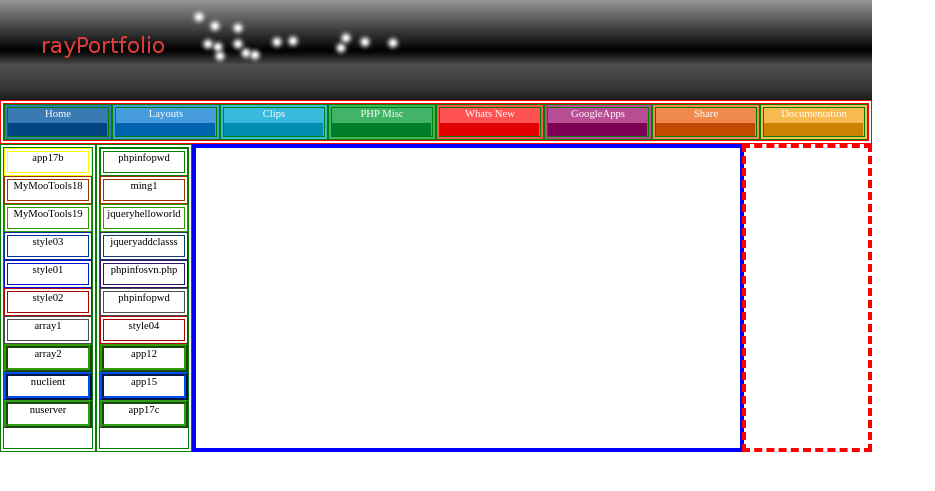
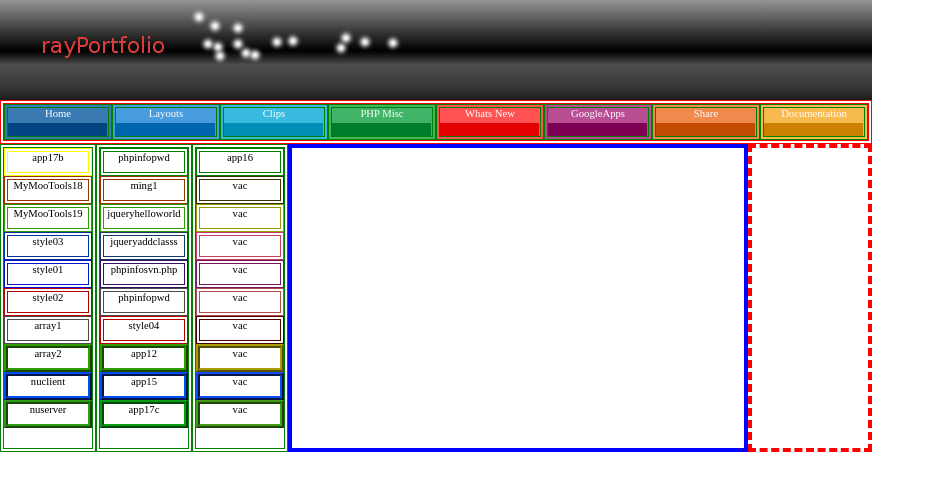
Before and after one commit to RaymondByczko/portfoliobase, a PHP site: page / in a window 1280 px wide. Shown: the top 491 px of the page, without its empty margins (0-935 px from the left). Run offline with PHP 8.4, Linux system fonts and the light colour scheme.

Commit message:
self-RByczko; 2013-11-24 Nov 24; Reorganized portfolio; added app16.

```diff
--- a/public_html/portfolio/css/gen_styles_portfolio.css
+++ b/public_html/portfolio/css/gen_styles_portfolio.css
@@ -2,6 +2,7 @@
 <!-- @author Raymond Byczko -->
 <!-- @change_history self-RByczko, 2013-06-09 June 9, Adjusted masthead for chromium. -->
 <!-- @change_history self-RByczko, 2013-11-16 Nov 17, Added css for new menu items. -->
+<!-- @change_history self-RByczko, 2013-11-24 Nov 24, Added css for new menu items. -->
 li {display: none; }
 #masthead_id {
 
@@ -35,6 +36,7 @@ background: -webkit-linear-gradient(top, #959595 0%, #0d0d0d 46%, #010101 50%, #
 #documentationb_id {background: #cc8101 }
 #left_a_id { border: green double 4px }
 #left_b_id { border: green double 4px }
+#left_c_id { border: green double 4px }
 #menu1_id { border: yellow double 4px }
 #menu2_id { border: rgb(155,50,0) double 4px }
 #menu3_id { border: rgb(50,155,0) double 4px }
@@ -54,7 +56,17 @@ background: -webkit-linear-gradient(top, #959595 0%, #0d0d0d 46%, #010101 50%, #
 #menu17_id { border: rgb(175,0,0) double 4px }
 #menu18_id { border: rgb(50,155,0) ridge 4px }
 #menu19_id { border: rgb(0,50,155) ridge 4px }
-#menu20_id { border: rgb(50,155,25) ridge 4px }
+#menu20_id { border: rgb(10,155,25) ridge 4px }
+#menu21_id { border: green double 4px }
+#menu22_id { border: rgb(55,50,0) double 4px }
+#menu23_id { border: rgb(150,155,0) double 4px }
+#menu24_id { border: rgb(200,60,100) double 4px }
+#menu25_id { border: rgb(120,20,100) double 4px }
+#menu26_id { border: rgb(175,75,75) double 4px }
+#menu27_id { border: rgb(75,0,0) double 4px }
+#menu28_id { border: rgb(170,155,0) ridge 4px }
+#menu29_id { border: rgb(10,50,155) ridge 4px }
+#menu30_id { border: rgb(70,155,25) ridge 4px }
 #left_middle_id { border: blue solid 4px }
 #middle_id { border: red dashed 4px }
 #footer_id {
--- a/public_html/portfolio/index.php
+++ b/public_html/portfolio/index.php
@@ -17,6 +17,7 @@
 	November 17, 2013 - added app12.
 	November 18, 2013 - added app15.
 	November 19, 2013 - added app17c.
+	November 24, 2013 - added app16. Accordingly added third col of sidebuttons.
 	purpose: to provide a front end for my portfolio.
 
 	Note1: make sure to adjust the settings in the *Home javascript
@@ -138,13 +139,26 @@ function gettoolboxhtml5Home()
 <div id=menu20_id style='position: absolute; top: 252px; left:0px; width: 80px; height: 20px' >app17c</div>
 
 </div>
+<div id=left_c_id class="sidebuttons" style='position: absolute; top:144px; left: 192px; width: 88px; height: 300px' >
+<div id=menu21_id style='position: absolute; top: 0px; left:0px; width: 80px; height: 20px' >app16</div>
+<div id=menu22_id style='position: absolute; top: 28px; left:0px; width: 80px; height: 20px' >vac</div>
+<div id=menu23_id style='position: absolute; top: 56px; left:0px; width: 80px; height: 20px' >vac</div>
+<div id=menu24_id style='position: absolute; top: 84px; left:0px; width: 80px; height: 20px' >vac</div>
+<div id=menu25_id style='position: absolute; top: 112px; left:0px; width: 80px; height: 20px' >vac</div>
+<div id=menu26_id style='position: absolute; top: 140px; left:0px; width: 80px; height: 20px' >vac</div>
+<div id=menu27_id style='position: absolute; top: 168px; left:0px; width: 80px; height: 20px' >vac</div>
+<div id=menu28_id style='position: absolute; top: 196px; left:0px; width: 80px; height: 20px' >vac</div>
+<div id=menu29_id style='position: absolute; top: 224px; left:0px; width: 80px; height: 20px' >vac</div>
+<div id=menu30_id style='position: absolute; top: 252px; left:0px; width: 80px; height: 20px' >vac</div>
+
+</div>
 <!--
 	left of left_middle_id is set to 58px because width of left_id is set 50px and
 	the border of left_id is set to 4px.  So 2 times 4px plus 50px is equal to 58px.
 -->
-<div id=left_middle_id style='position: absolute; top: 144px; left: 192px; width: 544px; height: 300px' >
+<div id=left_middle_id style='position: absolute; top: 144px; left: 288px; width: 452px; height: 300px' >
 </div>
-<div id=middle_id style='position: absolute; top: 144px; left: 742px; width: 122px; height: 300px'>
+<div id=middle_id style='position: absolute; top: 144px; left: 748px; width: 116px; height: 300px'>
 </div>
 <div id=footer_id style='position: absolute; top:452px; left:0px; width:872px; height: 50px'>
 </div>
@@ -229,6 +243,10 @@ $('#menu19_id').click(function() {
 $('#menu20_id').click(function() {
   alert('Handler for .click() called.');
   location.href="/portfolio/app/app17c/AJS_C.html";
+});
+$('#menu21_id').click(function() {
+  alert('Handler for .click() called.');
+  location.href="/portfolio/app/app16/first.html";
 });
 
 // This section of code allows the top selection to become such that
```
Also changed, not shown: public_html/portfolio/app/app16/first.html (added, +9 -0 lines), public_html/portfolio/app/app16/second.html (added, +9 -0 lines), public_html/portfolio/app/app16/third.html (added, +9 -0 lines).
